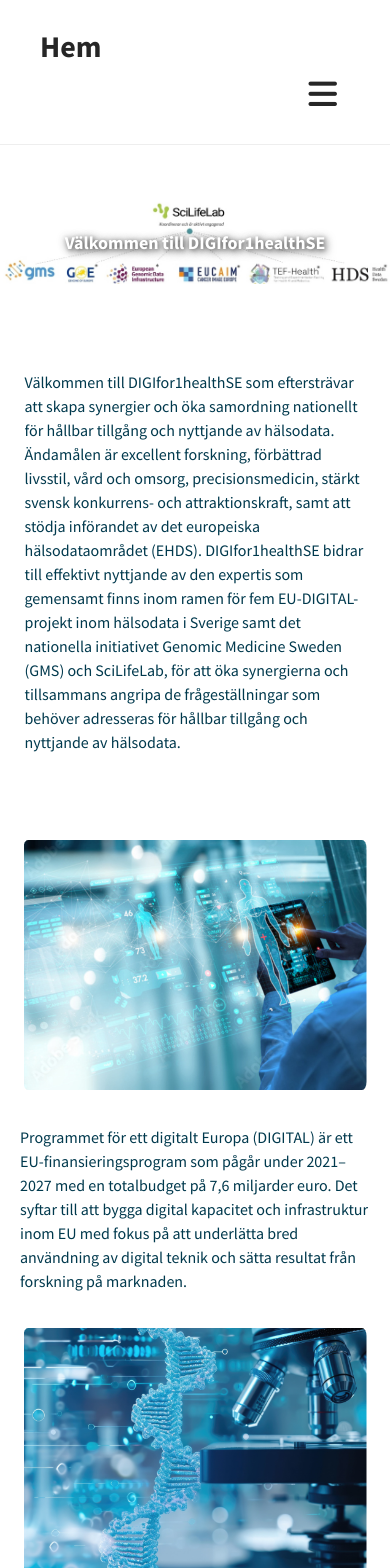
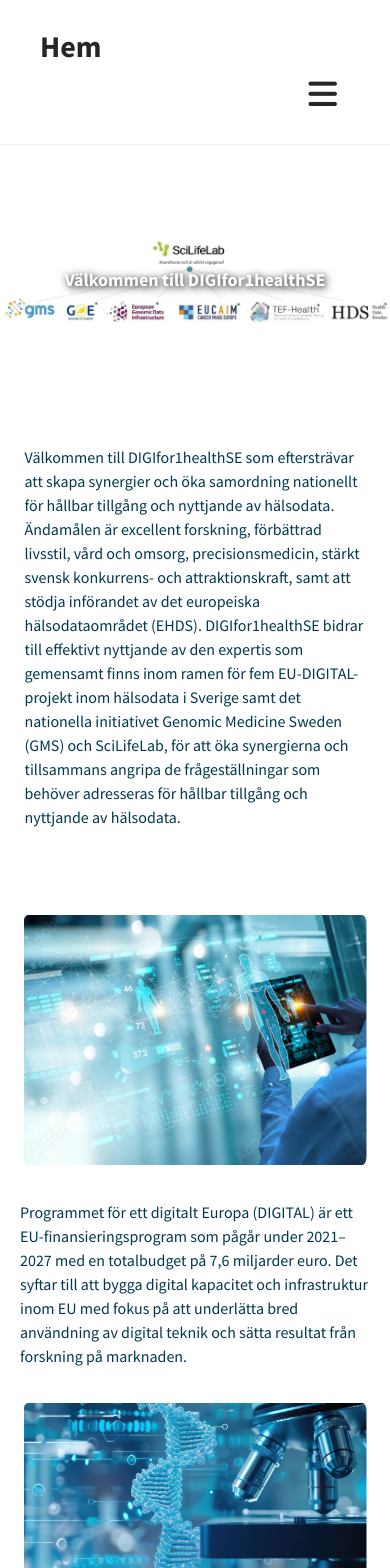
Before and after one commit to ScilifelabDataCentre/DIGIfor1Health_web, a Jekyll site: the page built from index.html, in a window 390 px wide. Shown: the top 1568 px of the page. Built offline with Jekyll 4.4.1, drawn with Linux system fonts in a browser that asks for light colours; a script that is not in the unit is left out; the list of posts is cut into pages by our own code; comment, search, counter and statistics services are not loaded.

Commit message:
Update _custom.scss

```diff
--- a/_sass/_custom.scss
+++ b/_sass/_custom.scss
@@ -17,6 +17,9 @@
     background-position: center !important;
     background-repeat: no-repeat !important;
     min-height: clamp(75px, 50vw, 750px) !important;
+    width: 100% !important;
+    padding: 20px !important;
+    margin: 0 auto !important;
     transition: all 0.4s cubic-bezier(0.4, 0, 0.2, 1);
     display: flex;
     align-items: center;
@@ -38,11 +41,18 @@
     .call-out h1 {
         font-size: clamp(9px, 6vw, 18px) !important;
     }
+    .call-out {
+        min-height: 30vh !important;  /* slightly smaller on mobile but still visible */
+        margin: 10px auto !important;
+    }
 }
 
 @media screen and (min-width: 481px) and (max-width: 768px) {
     .call-out h1 {
         font-size: clamp(15px, 7.5vw, 30px) !important;
+    }
+    .call-out {
+        min-height: 30vh !important;
     }
 }
 
```
